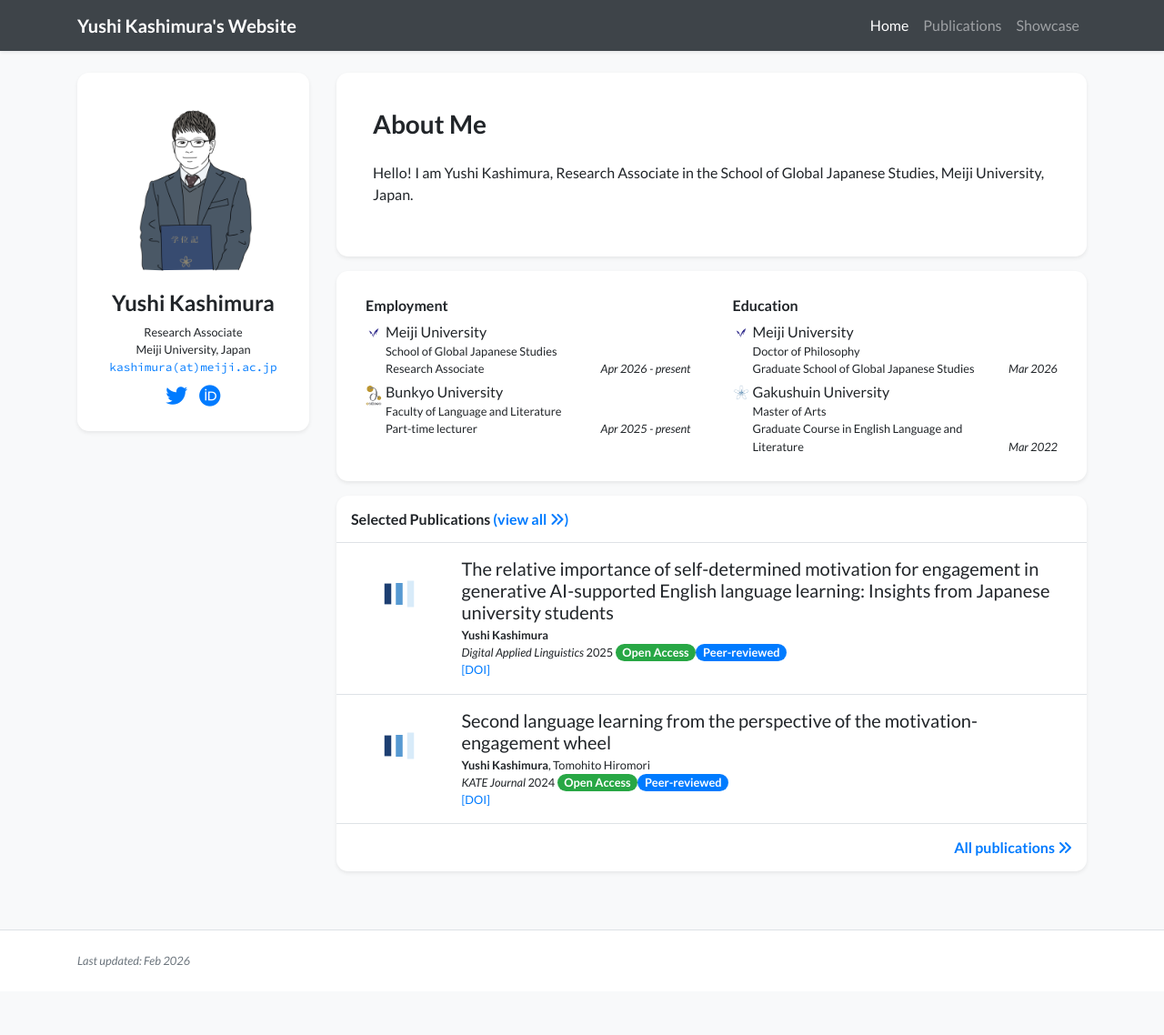
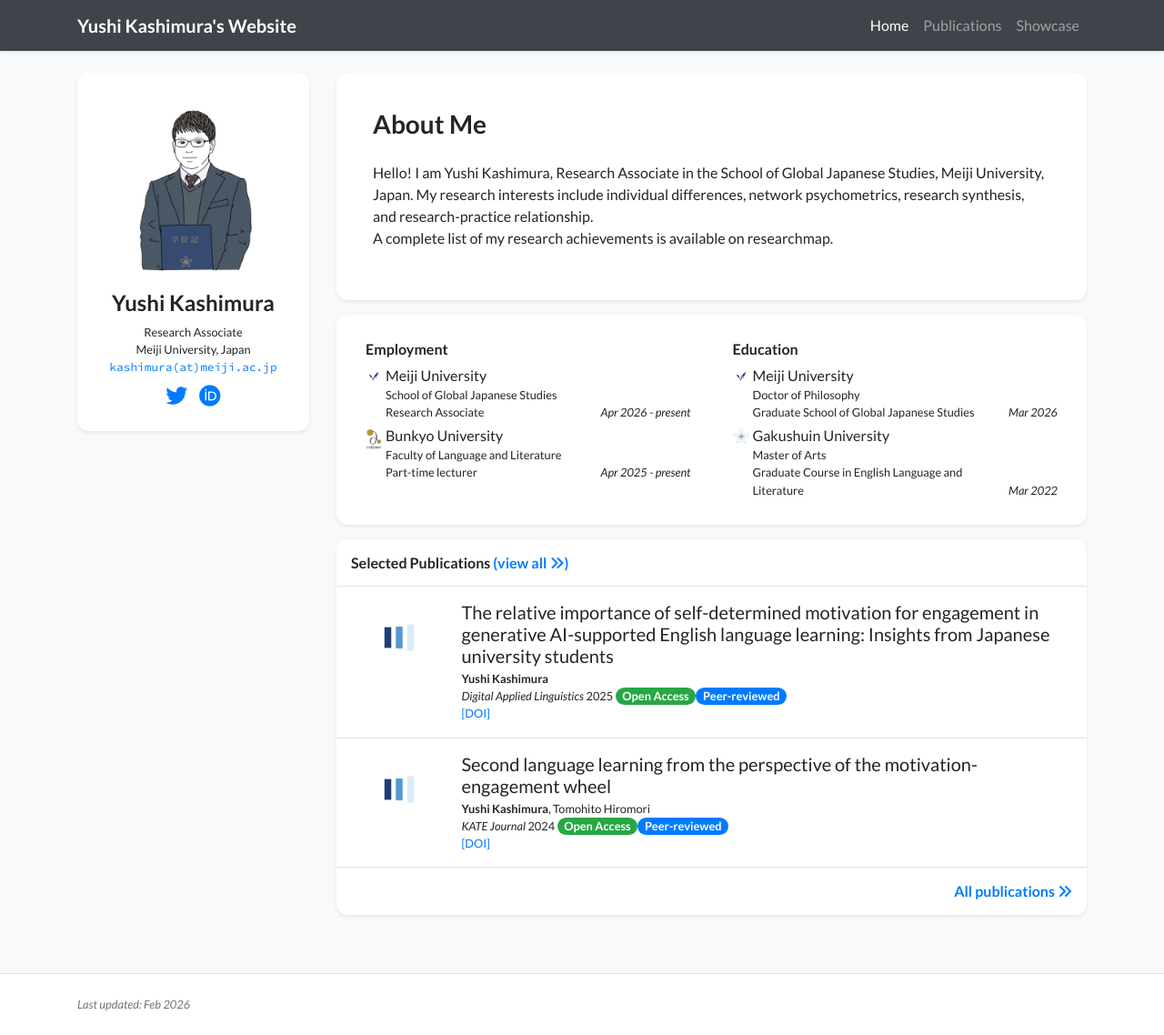
Before and after one commit to ys-kashimura/yushikashimura.github.io, a Jekyll site: the page built from index.html, in a window 1280 px wide and 1138 px high. Shown: the whole window at 91% size. Built offline with Jekyll 4.4.1, drawn with Linux system fonts in a browser that asks for light colours; nearby versions of some CDN libraries; a style sheet for code colours, icons or effects is not loaded.

Commit message:
Update profile.yml

```diff
--- a/_data/profile.yml
+++ b/_data/profile.yml
@@ -13,7 +13,8 @@ orcid: 0000-0002-6564-7708
 short_bio_text_justify: false
 short_bio: >-
   <p>
-    Hello! I am Yushi Kashimura, Research Associate in the School of Global Japanese Studies, Meiji University, Japan.
+    Hello! I am Yushi Kashimura, Research Associate in the School of Global Japanese Studies, Meiji University, Japan. My research interests include individual differences, network psychometrics, research synthesis, and research-practice relationship. <br/>
+    A complete list of my research achievements is available on researchmap.
   </p>
 
 portrait_url: /assets/images/yushi.png
```
